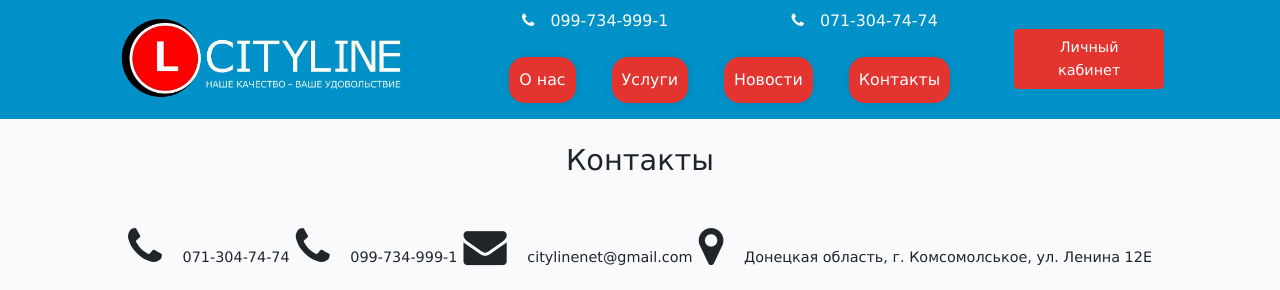
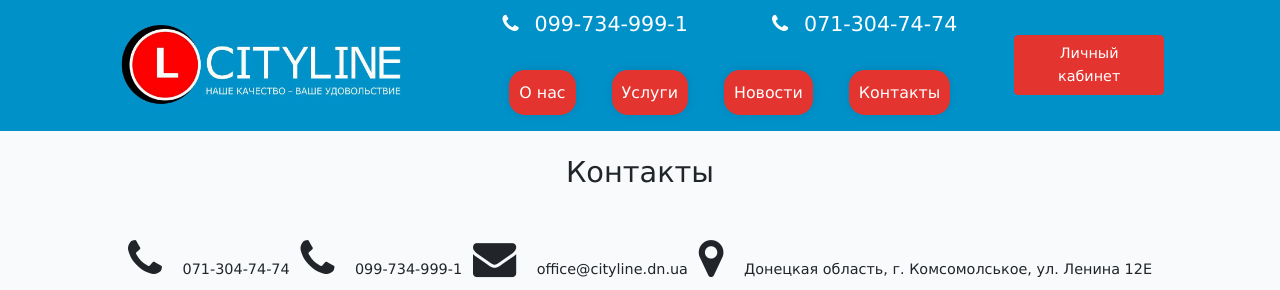
Before and after one commit to andrtemp/cityline, a Laravel app: page /contacts in a window 1280 px wide. Shown: the top 290 px of the page. Run offline with Laravel 8, Linux system fonts and the light colour scheme.

Commit message:
Change mail

```diff
--- a/resources/sass/components/_layout.scss
+++ b/resources/sass/components/_layout.scss
@@ -66,9 +66,6 @@
 .header-custom {
   min-height: 5vh;
 
-  .navigation__item {
-  }
-
   .navigation__button {
     padding: 10px;
     background: $red;
@@ -90,6 +87,7 @@
     display: flex;
     justify-content: space-around;
     margin-bottom: 1em;
+    font-size: 1.3em;
   }
 
   .navigation-menu {
--- a/resources/views/layouts/app.blade.php
+++ b/resources/views/layouts/app.blade.php
@@ -88,7 +88,7 @@
                     <p><i class="fa fa-phone footer__icon mr-3"></i>071-304-74-74</p>
                 </div>
                 <div class="section__addresses">
-                    <p><a href="mailto:citylinenet@gmail.com"><i class="fa fa-envelope footer__icon mr-3"></i>citylinenet@gmail.com</a>
+                    <p><a href="mailto:citylinenet@gmail.com"><i class="fa fa-envelope footer__icon mr-3"></i>office@cityline.dn.ua</a>
                     </p>
                     <p><i class="fa fa-map-marker footer__icon mr-3"></i>Донецкая область, г. Комсомолськое, ул. Ленина
                         12Е</p>
--- a/resources/views/pages/contacts.blade.php
+++ b/resources/views/pages/contacts.blade.php
@@ -24,7 +24,7 @@
         </span>
         <span class="item__row">
             <i class="fa fa-envelope mr-3"></i>
-            <span>citylinenet@gmail.com</span>
+            <span>office@cityline.dn.ua</span>
         </span>
         <span class="item__row">
             <i class="fa fa-map-marker mr-3"></i>
```
Also changed, not shown: public/css/app.css.
